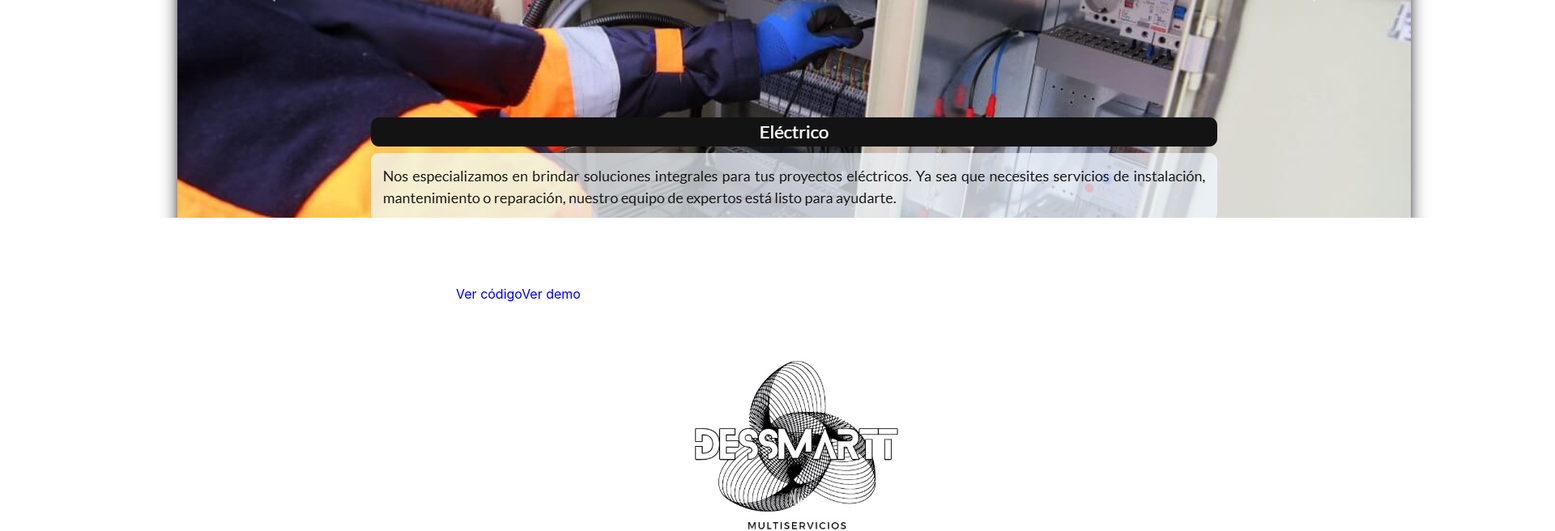
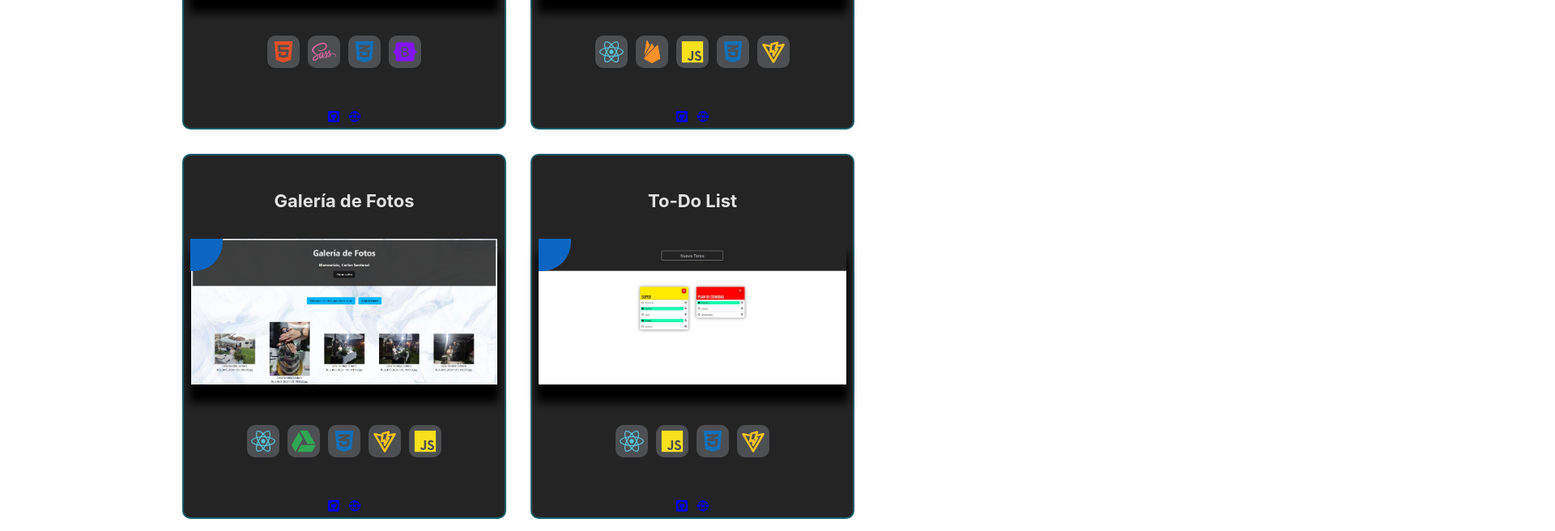
Before and after one commit to Carlossantana331/portafolio, a React (Vite) app: page / in a window 1280 px wide. Shown: the part 1940-2596 px from the top of the page at 81% size, 1920 px wide, since content can reach past the window. Built offline with nearby package versions, Linux system fonts and the light colour scheme.

Commit message:
se trabajan las cards de los proyectos

```diff
--- a/src/App.css
+++ b/src/App.css
@@ -1,7 +1,6 @@
 @import url('https://fonts.googleapis.com/css2?family=Bebas+Neue&display=swap');
 
 #root {
-  max-width: 1280px;
   margin: 0 auto;
   padding: 2rem;
   text-align: center;
--- a/src/components/presentacion/Presentacion.jsx
+++ b/src/components/presentacion/Presentacion.jsx
@@ -76,7 +76,7 @@ const Presentacion = () => {
           </a>
           <div>
             <button onClick={copyToClipboard} className="email">
-            {copied ? <span style={{ color: "green", fontSize: "14px" }}>¡Copiado!</span> : <><MdOutlineMailOutline style={{ fontSize: "18px" }} /> <span style={{ fontSize: "14px" }}>{email}</span></>}
+            {copied ? <span style={{ color: "white", fontSize: "14px" }}>¡Copiado!</span> : <><MdOutlineMailOutline style={{ fontSize: "18px" }} /> <span style={{ fontSize: "14px" }}>{email}</span></>}
             </button>
           </div>
         </div>
--- a/src/components/proyectos/ProyectoCard.jsx
+++ b/src/components/proyectos/ProyectoCard.jsx
@@ -1,25 +1,62 @@
 import React from "react";
 import proyectos from "../../data/poyectos.json";
+import "./ProyectoCard.css";
+import tecnologiasLogos from  "../../data/tecnologiasLogos.js";
+import { FaGithubSquare } from "react-icons/fa";
+import { TbWorldWww } from "react-icons/tb";
+
 
 function ProyectoCard() {
     return (
-        <div>
-            {proyectos.map((proyecto, index) => (
-                <div key={index} className="proyecto-card">
-                    <img src={proyecto.imagen} alt={proyecto.titulo} />
-                    <h3>{proyecto.titulo}</h3>
-                    <p>{proyecto.descripcion}</p>
-                    <p>
-                        <strong>Tecnologías:</strong> {proyecto.tecnologias.join(", ")}
-                    </p>
-                    <a href={proyecto.repo} target="_blank" rel="noopener noreferrer">
-                        Ver código
-                    </a>
-                    <a href={proyecto.deploy} target="_blank" rel="noopener noreferrer">
-                        Ver demo
-                    </a>
-                </div>
-            ))}
+        <div className="proyecto-container">
+            <h2 className="proyecto-title">Proyectos</h2>
+
+            <div className="proyecto-card-container">
+                {proyectos.map((proyecto) => (
+                    <div key={proyecto.id} className="proyecto-card">
+                        <h3 className="proyecto-name">{proyecto.titulo}</h3>
+                        <div className="proyecto-card-hoover">
+                            <div className="proyecto-image">
+                                <img src={proyecto.imagen} alt={proyecto.titulo} />
+                            </div>
+
+                            <div className="proyecto-description">
+                                <div className="proyecto-icon"></div>
+                                <p className="proyecto-text">{proyecto.descripcion}</p>
+
+                            </div>
+                        </div>
+
+                        <div className="proyecto-tecnologias-container">
+                            {proyecto.tecnologias.map((tec ,index) => {
+                                const Icono = tecnologiasLogos[tec];
+                                return(
+                                    <div key={index} className="tooltip">
+                                        <span className={`proyecto-logo ${tec} `}>
+                                            {Icono ? <Icono /> : tec}
+                                        </span>
+                                        <span className={`tooltiptext tooltip${tec}`}>{tec}</span>
+
+                                    </div>
+                                );
+                            })}
+                        </div>
+
+                        <div className="proyecto-links">
+                            <a className="tooltip" href={proyecto.repo} target="_blank" rel="noopener noreferrer">
+                                <FaGithubSquare />
+                                <p className="tooltiptext tooltipGoogleDriveAPI">visitar repositorio</p>
+                            </a>
+
+                            <a className="tooltip"href={proyecto.deploy} target="_blank" rel="noopener noreferrer">
+                                <TbWorldWww />
+                                <p className="tooltiptext tooltipGoogleDriveAPI">ver deploy</p>
+                            </a>
+                        </div>
+                    </div>
+                ))}
+
+            </div>
         </div>
     );
 }
--- /dev/null
+++ b/src/components/proyectos/proyectoCard.css
@@ -0,0 +1,195 @@
+.proyecto-container{
+    display: flex;
+    flex-direction: column;
+    justify-content: center;
+    align-items: center;
+    gap: 50px;
+    margin-top: 100px;
+}
+
+.proyecto-card-container {
+  margin: 0 auto;
+  max-width: 80vw;
+  display: flex;
+  flex-wrap: wrap;
+  flex-direction: row;
+  justify-content: center;
+  align-items: center;
+  gap: 30px;
+}
+
+.proyecto-name {
+  font-size: 22px;
+  margin: 40px 0 10px 0;
+}
+.proyecto-image {
+  height: 180px;
+}
+
+.proyecto-image img {
+  height: 180px;
+  object-fit: cover;
+  box-shadow: 0px 20px 10px 2px rgb(0, 0, 0);
+}
+
+.proyecto-card {
+  display: flex;
+  width: 400px;
+  flex-direction: column;
+  justify-content: center;
+  align-items: center;
+  gap: 20px;
+  border: 2px solid rgba(0, 213, 255, 0.322);
+  background-color: #242424;
+  border-radius: 10px;
+}
+
+.proyecto-card-hoover {
+  height: 180px;
+  width: 380px;
+}
+
+.proyecto-card-hoover p {
+  opacity: 0;
+  transition: opacity 0.2s ease-out;
+  margin: 0;
+  padding: 10px;
+  height: 180px;
+  transform: translateY(-180px);
+  border-bottom-right-radius: 10px;
+}
+
+.proyecto-description {
+  position: relative;
+  height: 180px;
+}
+
+.proyecto-text {
+  display: flex;
+  justify-content: center;
+  align-items: center;
+  text-align: center;
+  font-size: 18px;
+}
+
+.proyecto-icon {
+  transition: height 0.3s ease-out, width 0.3s ease-out,
+    border-bottom-right-radius 0.3s ease-out;
+  background-color: #0a66c2;
+  transform: translateY(-180px);
+  height: 40px;
+  width: 40px;
+  border-bottom-right-radius: 90%;
+  position: absolute;
+}
+
+.proyecto-card:hover .proyecto-icon {
+  width: 380px;
+  height: 181px;
+  border-bottom-right-radius: 0%;
+  transition: border-bottom-right-radius 0.7s ease-in, height 0.5s ease,
+    width 0.5s ease;
+}
+
+.proyecto-card:hover .proyecto-description p {
+  opacity: 1;
+  transition: opacity 0.3s ease 0.3s;
+}
+
+/*---------------------------Logos de tecnologias--------------------------*/
+
+.proyecto-tecnologias-container {
+  display: flex;
+  flex-direction: row;
+  gap: 10px;
+  justify-content: center;
+  width: 100%;
+  margin: 30px 0;
+}
+.proyecto-logo {
+  font-size: 30px;
+  background-color: #4d4f52;
+  border-radius: 10px;
+  width: 40px;
+  height: 40px;
+  display: flex;
+  align-items: center;
+  justify-content: center;
+}
+
+.tooltip {
+  position: relative;
+  display: inline-block;
+}
+
+.tooltip .tooltiptext {
+  visibility: hidden;
+  width: 120px;
+  background-color: rgb(192, 192, 192);
+  color: #131313;
+  text-align: center;
+  padding: 5px 0;
+  border-radius: 6px;
+  position: absolute;
+  z-index: 1;
+  width: 80px;
+  bottom: 120%;
+  left: 50%;
+  margin-left: -40px;
+}
+
+.tooltip .tooltipGoogleDriveAPI {
+  width: 140px;
+  margin-left: -70px;
+}
+
+.tooltip:hover .tooltiptext {
+  visibility: visible;
+}
+
+.React {
+  color: rgb(88 196 220);
+}
+
+.HTML {
+  color: #e34f26;
+}
+
+.Sass {
+  color: #cf649a;
+}
+
+.CSS {
+  color: #146fb6;
+}
+
+.Bootstrap {
+  color: #8113f9;
+}
+
+.Vite {
+  color: #ffc41c;
+}
+
+.Firebase {
+  color: #ff9028;
+}
+
+.JS {
+  color: #f7e01d;
+}
+
+.GoogleDriveAPI {
+  color: #31a754;
+}
+
+
+/*---------------------------Links--------------------------*/
+.proyecto-links {
+
+  display: flex;
+  justify-content: center;
+  align-items: center;
+  gap: 10px;
+  width: 100%;
+}
--- a/src/components/sobre_mi/Sobre_mi.css
+++ b/src/components/sobre_mi/Sobre_mi.css
@@ -1,9 +1,12 @@
 .sobreMiContainer{
+    max-width: 65vw;
     display: grid;
+    justify-content: center;
+    align-items: center;
+    margin: 0 auto;
     gap: 20px;
     text-align: justify;
     background-color: #242424;
-    width: 1280px;
     border: 1px solid rgba(0, 213, 255, 0.322);
     border-radius: 10px;
     box-shadow: 0px 0px 9000px 1px rgba(47, 0, 255, 0.171);
--- a/src/data/poyectos.json
+++ b/src/data/poyectos.json
@@ -1,33 +1,37 @@
 [
   {
+    "id": 1,
     "titulo": "DESSMART Multiservicios",
     "imagen": "/img/dessmart.jpg",
     "tecnologias": ["HTML", "Sass", "CSS", "Bootstrap"],
-      "descripcion": "Este fue mi primer proyecto personal. es una landing page de una empresa que ofrece multiservicios.",
+    "descripcion": "Este fue mi primer proyecto personal. Es una landing page de una empresa que ofrece multiservicios.",
     "repo": "https://github.com/Carlossantana331/PreEntrega3-Santana-web.git",
     "deploy": "https://dessmart.vercel.app/"
   },
   {
+    "id": 2,
     "titulo": "E-commerce DESSMART",
     "imagen": "/img/ecommerce.jpg",
-      "tecnologias": ["React", "Firebase", "js", "CSS", "vite"],
+    "tecnologias": ["React", "Firebase", "JS", "CSS", "Vite"],
     "descripcion": "E-commerce de productos con carrito de compras para DESSMART (empresa emergente de multiservicios).",
     "repo": "https://github.com/Carlossantana331/Preentrega3-Santana.git",
     "deploy": "https://ecommerce-santana.vercel.app/"
   },
   {
+    "id": 3,
     "titulo": "Galería de Fotos",
     "imagen": "/img/galeria.jpg",
-      "tecnologias": ["React", "Google Drive API", "CSS", "Vite", "js"],
-      "descripcion": "Aplicación para subir y visualizar fotos almacenadas en Google Drive. en este proyecto se le dio uso mayormente a la API de Google Drive ademas de Auth0.",
+    "tecnologias": ["React", "GoogleDriveAPI", "CSS", "Vite", "JS"],
+    "descripcion": "Aplicación para subir y visualizar fotos almacenadas en Google Drive. En este proyecto se usó principalmente la API de Google Drive además de Auth0.",
     "repo": "https://github.com/Carlossantana331/galeria.git",
     "deploy": "https://galeria-danaycarlos.vercel.app/"
   },
   {
+    "id": 4,
     "titulo": "To-Do List",
     "imagen": "/img/ToDoList.jpg",
-      "tecnologias": ["React", "js", "CSS"],
-      "descripcion": "Lista de tareas con funcionalidad de agregar, eliminar y completar tareas. este proyecto me ayudo a comprender el uso de useState y useEffect.",
+    "tecnologias": ["React", "JS", "CSS", "Vite"],
+    "descripcion": "Lista de tareas con funcionalidad de agregar, eliminar y completar tareas. Este proyecto me ayudó a comprender el uso de useState y useEffect.",
     "repo": "https://github.com/Carlossantana331/ToDoList.git",
     "deploy": "https://to-do-list-carlossantana331.vercel.app/"
   }
--- /dev/null
+++ b/src/data/tecnologiasLogos.js
@@ -0,0 +1,17 @@
+import { FaHtml5, FaReact, FaCss3Alt, FaBootstrap, FaSass, FaGoogleDrive, FaJs } from "react-icons/fa";
+import { IoLogoFirebase } from "react-icons/io5";
+import { TbBrandVite } from "react-icons/tb";
+
+const tecnologiasLogos = {
+  HTML: FaHtml5,
+  React: FaReact,
+  Firebase: IoLogoFirebase,
+  CSS: FaCss3Alt,
+  Vite: TbBrandVite,
+  Bootstrap: FaBootstrap,
+  Sass: FaSass,
+  GoogleDriveAPI: FaGoogleDrive,
+  JS: FaJs
+};
+
+export default tecnologiasLogos;
```
Lines whose indentation alone changed are shown as unchanged.
